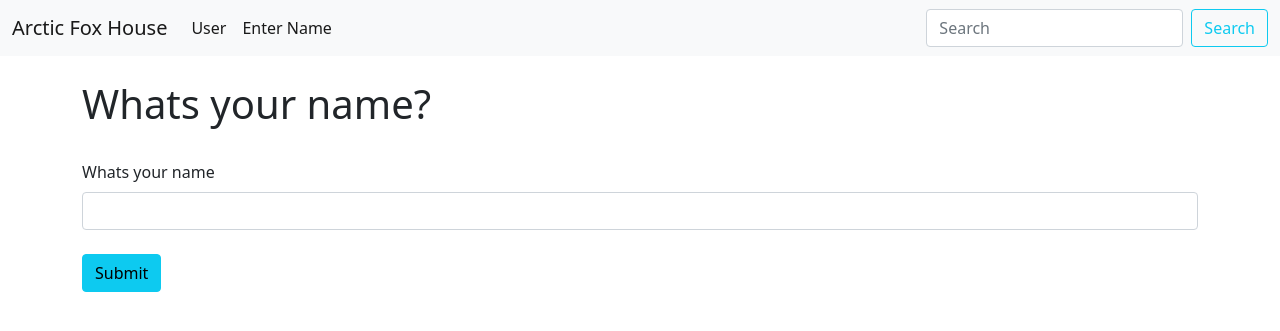
After one commit to hfrictor/afhFlask, a Flask app: page /name in a window 1280 px wide. The commit adds this page. Shown: the top 331 px of the page. Run offline with Flask 2, Linux system fonts and the light colour scheme.

Commit message:
Second commit

```diff
--- a/main.py
+++ b/main.py
@@ -1,8 +1,17 @@
 from flask import Flask, render_template
-
+from flask_wtf import FlaskForm
+from wtforms import StringField, SubmitField
+from wtforms.validators import DataRequired
 
 #Create a flask instance
 app = Flask(__name__)
+app.config['SECRET_KEY'] = "keywillbechanged"
+
+#Creating a form class
+class Namerform(FlaskForm):
+    name = StringField("Whats your name", validators=[DataRequired()])
+    submit = SubmitField("Submit")
+
 
 #Create a route decorator
 @app.route('/')
@@ -21,6 +30,25 @@ def user(name):
     return render_template("user.html", user_name=name)
 
 
+
+#Create Name Page
+@app.route('/name', methods=['GET', 'POST'])
+def name():
+    name = None
+    form = Namerform()
+
+    if form.validate_on_submit():
+        name = form.name.data
+        form.name.data = ''
+
+    return render_template("name.html", name=name, form=form)
+
+
+
+
+
+
+
 #Custom error pages
 @app.errorhandler(404)
 def page_not_found(e):
--- /dev/null
+++ b/templates/base.html
@@ -0,0 +1,37 @@
+<!doctype html>
+<html lang="en">
+  <head>
+    <!-- Required meta tags -->
+    <meta charset="utf-8">
+    <meta name="viewport" content="width=device-width, initial-scale=1">
+
+    <!-- Bootstrap CSS -->
+    <link href="https://cdn.jsdelivr.net/npm/bootstrap@5.1.3/dist/css/bootstrap.min.css" rel="stylesheet" integrity="sha384-1BmE4kWBq78iYhFldvKuhfTAU6auU8tT94WrHftjDbrCEXSU1oBoqyl2QvZ6jIW3" crossorigin="anonymous">
+
+    <title>Arctic Fox House</title>
+  </head>
+  <body>
+      {% include 'navbar.html'%}
+      <br/>
+      <div class="container">
+
+        {% block content %}
+
+
+        {% endblock %}
+
+      </div>
+
+
+    <!-- Optional JavaScript; choose one of the two! -->
+
+    <!-- Option 1: Bootstrap Bundle with Popper -->
+    <script src="https://cdn.jsdelivr.net/npm/bootstrap@5.1.3/dist/js/bootstrap.bundle.min.js" integrity="sha384-ka7Sk0Gln4gmtz2MlQnikT1wXgYsOg+OMhuP+IlRH9sENBO0LRn5q+8nbTov4+1p" crossorigin="anonymous"></script>
+
+    <!-- Option 2: Separate Popper and Bootstrap JS -->
+    <!--
+    <script src="https://cdn.jsdelivr.net/npm/@popperjs/core@2.10.2/dist/umd/popper.min.js" integrity="sha384-7+zCNj/IqJ95wo16oMtfsKbZ9ccEh31eOz1HGyDuCQ6wgnyJNSYdrPa03rtR1zdB" crossorigin="anonymous"></script>
+    <script src="https://cdn.jsdelivr.net/npm/bootstrap@5.1.3/dist/js/bootstrap.min.js" integrity="sha384-QJHtvGhmr9XOIpI6YVutG+2QOK9T+ZnN4kzFN1RtK3zEFEIsxhlmWl5/YESvpZ13" crossorigin="anonymous"></script>
+    -->
+  </body>
+</html>
--- /dev/null
+++ b/templates/name.html
@@ -0,0 +1,21 @@
+{% extends 'base.html' %}
+
+{% block content %}
+
+{% if name %}
+    <h1>Hello {{ name }}!!</h1>
+{% else %}
+    <h1>Whats your name?</h1>
+    <br/>
+    <form method="POST">
+        {{ form.hidden_tag() }}
+
+        {{ form.name.label(class="form-label") }}
+        {{ form.name(class="form-control") }}
+        <br/>
+        {{ form.submit(class="btn btn-info") }}
+
+    </form>
+{% endif %}
+
+{% endblock %}
--- /dev/null
+++ b/templates/navbar.html
@@ -0,0 +1,24 @@
+<nav class="navbar navbar-expand-lg navbar-light bg-light">
+    <div class="container-fluid">
+      <a class="navbar-brand" href="{{url_for('index')}}">Arctic Fox House</a>
+      <button class="navbar-toggler" type="button" data-bs-toggle="collapse" data-bs-target="#navbarSupportedContent" aria-controls="navbarSupportedContent" aria-expanded="false" aria-label="Toggle navigation">
+        <span class="navbar-toggler-icon"></span>
+      </button>
+      <div class="collapse navbar-collapse" id="navbarSupportedContent">
+        <ul class="navbar-nav me-auto mb-2 mb-lg-0">
+          <li class="nav-item">
+            <a class="nav-link active" aria-current="page" href="{{url_for('user', name='hfrictor')}}">User</a>
+          </li>
+
+          <li class="nav-item">
+            <a class="nav-link active" aria-current="page" href="{{url_for('name')}}">Enter Name</a>
+          </li>
+
+        </ul>
+        <form class="d-flex">
+          <input class="form-control me-2" type="search" placeholder="Search" aria-label="Search">
+          <button class="btn btn-outline-info" type="submit">Search</button>
+        </form>
+      </div>
+    </div>
+  </nav>
```
Also changed, not shown: templates/404.html (+8 -0 lines), templates/500.html (+8 -0 lines), templates/index.html (+7 -1 lines), templates/user.html (+7 -1 lines).
